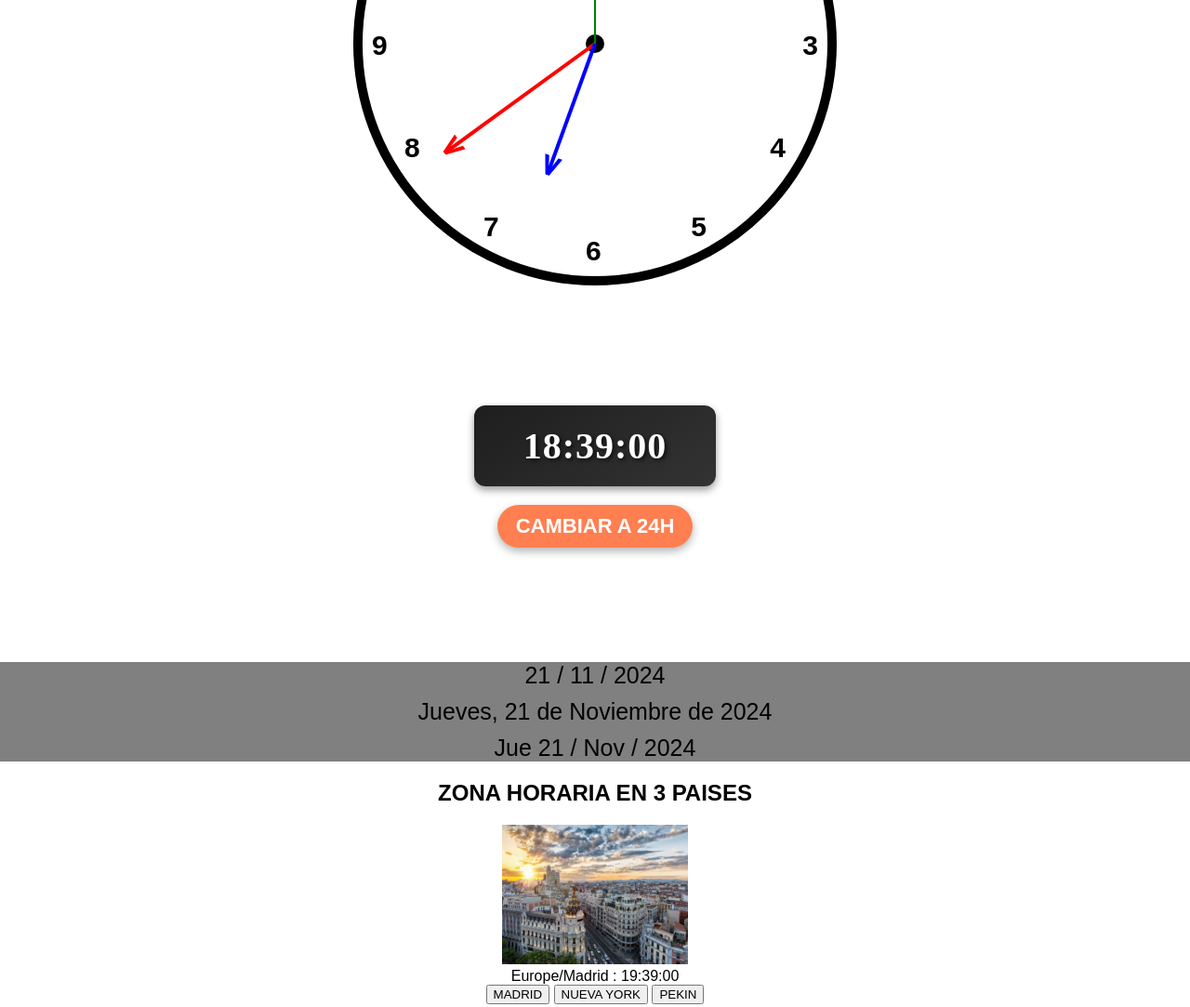
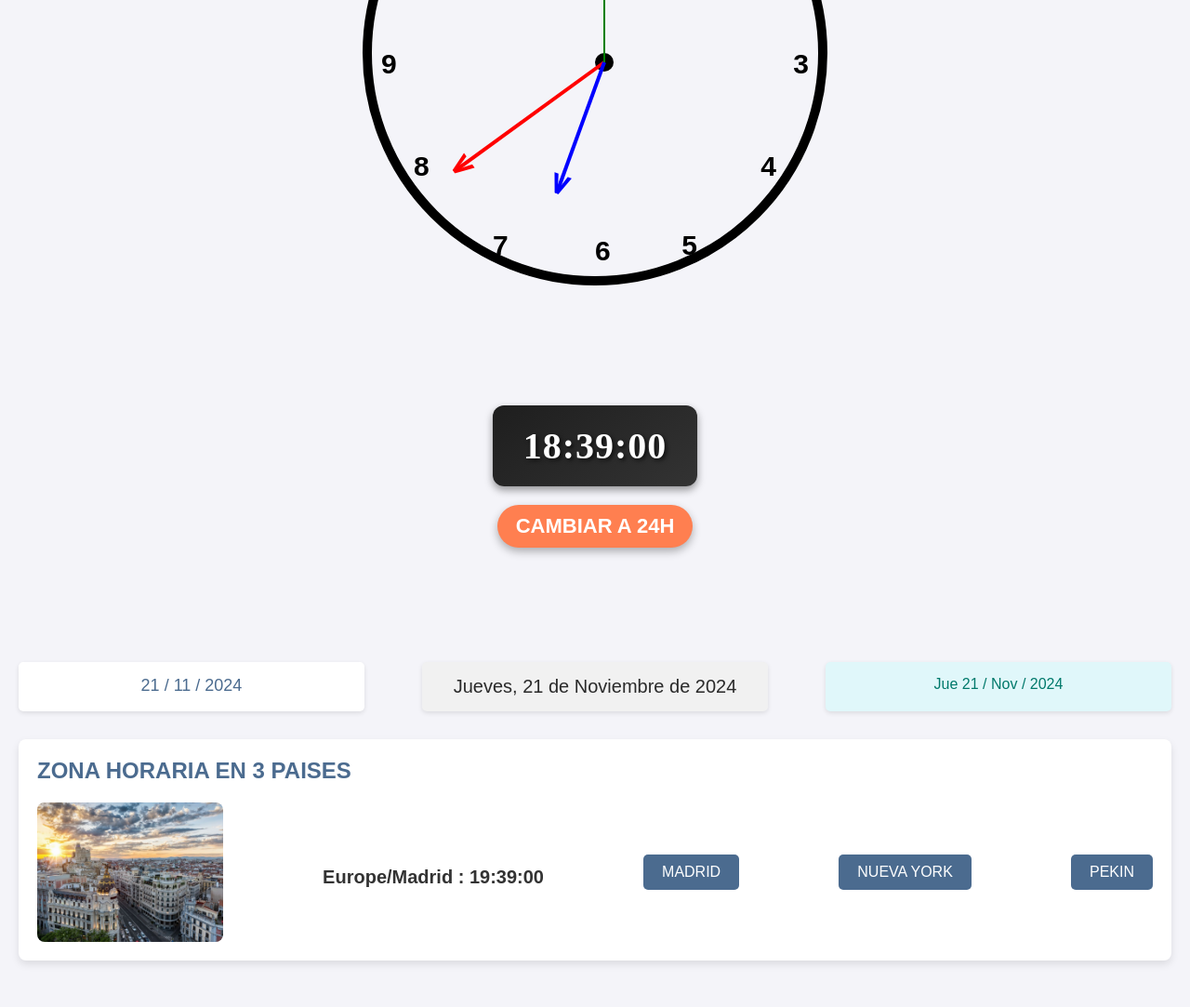
Before and after one commit to gonguipro/reloj-m6, a plain HTML site: page index.html in a window 1280 px wide. Shown: the part 371-1454 px from the top of the page at 93% size. Drawn offline with Linux system fonts and the light colour scheme.

Commit message:
css nuevo

```diff
--- a/index.css
+++ b/index.css
@@ -236,28 +236,113 @@ body{
     box-shadow: 0 6px 12px rgba(0, 0, 0, 0.5); /* Sombra más fuerte en hover */
 }
 
-/*fechas*/
-
-.fechas{
-    align-items: center;
-    text-align: center;
-    display: flex;
-    flex-direction: column;
-    justify-content: center;
-    background-color: gray;
-    font-size: 25px;
+/* Reset de márgenes y paddings */
+* {
+    margin: 0;
+    padding: 0;
+    box-sizing: border-box;
 }
 
-.short-date{
-    padding-bottom: 10px;
+/* Estilos generales */
+body {
+    font-family: 'Arial', sans-serif;
+    background-color: #f4f4f9;
+    color: #333;
+    padding: 20px;
 }
 
-.long-date{
-    padding-bottom: 10px;
+h2 {
+    font-size: 24px;
+    color: #4b6b8f;
+    margin-bottom: 20px;
 }
 
+/* Contenedor principal */
+.zona-horaria {
+    background-color: #fff;
+    border-radius: 8px;
+    box-shadow: 0 4px 8px rgba(0, 0, 0, 0.1);
+    padding: 20px;
+    margin-bottom: 30px;
+}
 
-/*zona horaria*/
-.zona-horaria{
+.show-country {
+    display: flex;
+    justify-content: space-between;
+    align-items: center;
+    flex-wrap: wrap;
+    gap: 20px;
+}
+
+.show-country img {
+    border-radius: 8px;
+    object-fit: cover;
+    width: 200px;
+    height: 150px;
+    transition: transform 0.3s ease-in-out;
+}
+
+.show-country img:hover {
+    transform: scale(1.05);
+}
+
+button {
+    background-color: #4b6b8f;
+    color: white;
+    border: none;
+    padding: 10px 20px;
+    border-radius: 5px;
+    cursor: pointer;
+    font-size: 16px;
+    transition: background-color 0.3s ease;
+}
+
+button:hover {
+    background-color: #3b5674;
+}
+
+button:focus {
+    outline: none;
+}
+
+/* Estilos para las fechas */
+.fechas {
+    display: flex;
+    justify-content: space-between;
+    margin-bottom: 30px;
+}
+
+.fechas div {
+    background-color: #fff;
+    border-radius: 5px;
+    padding: 15px;
+    box-shadow: 0 2px 5px rgba(0, 0, 0, 0.1);
+    width: 30%;
     text-align: center;
 }
+
+.fechas .short-date {
+    background-color: #fff;
+    color: #4b6b8f;
+    font-size: 18px;
+}
+
+.fechas .long-date {
+    background-color: #f1f1f1;
+    color: #2a2a2a;
+    font-size: 20px;
+}
+
+.fechas .simplified-long-date {
+    background-color: #e0f7fa;
+    color: #00796b;
+    font-size: 16px;
+}
+
+/* Reloj de zona horaria */
+#clock {
+    font-size: 20px;
+    font-weight: bold;
+    margin-top: 10px;
+    color: #333;
+}
```
